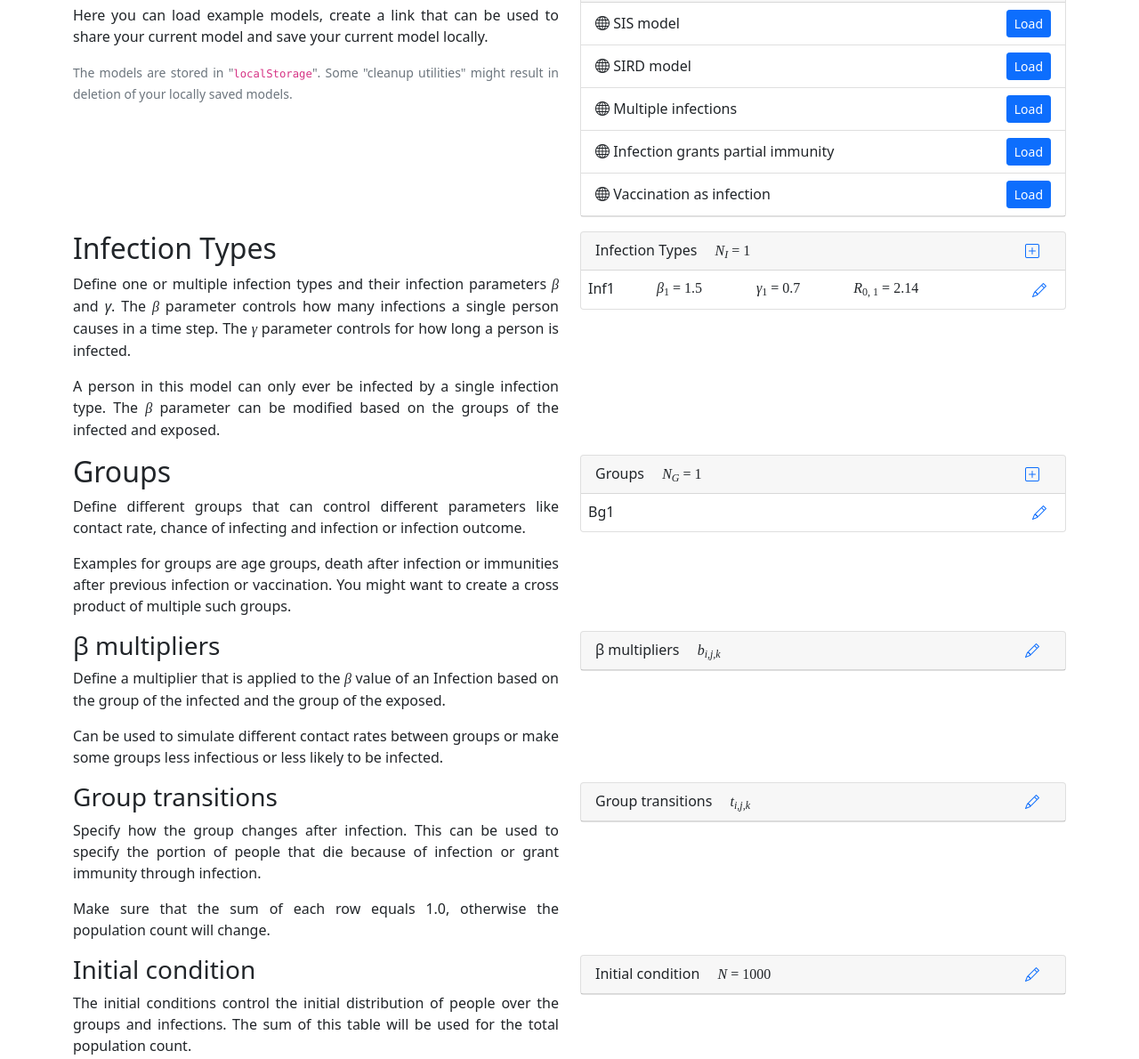
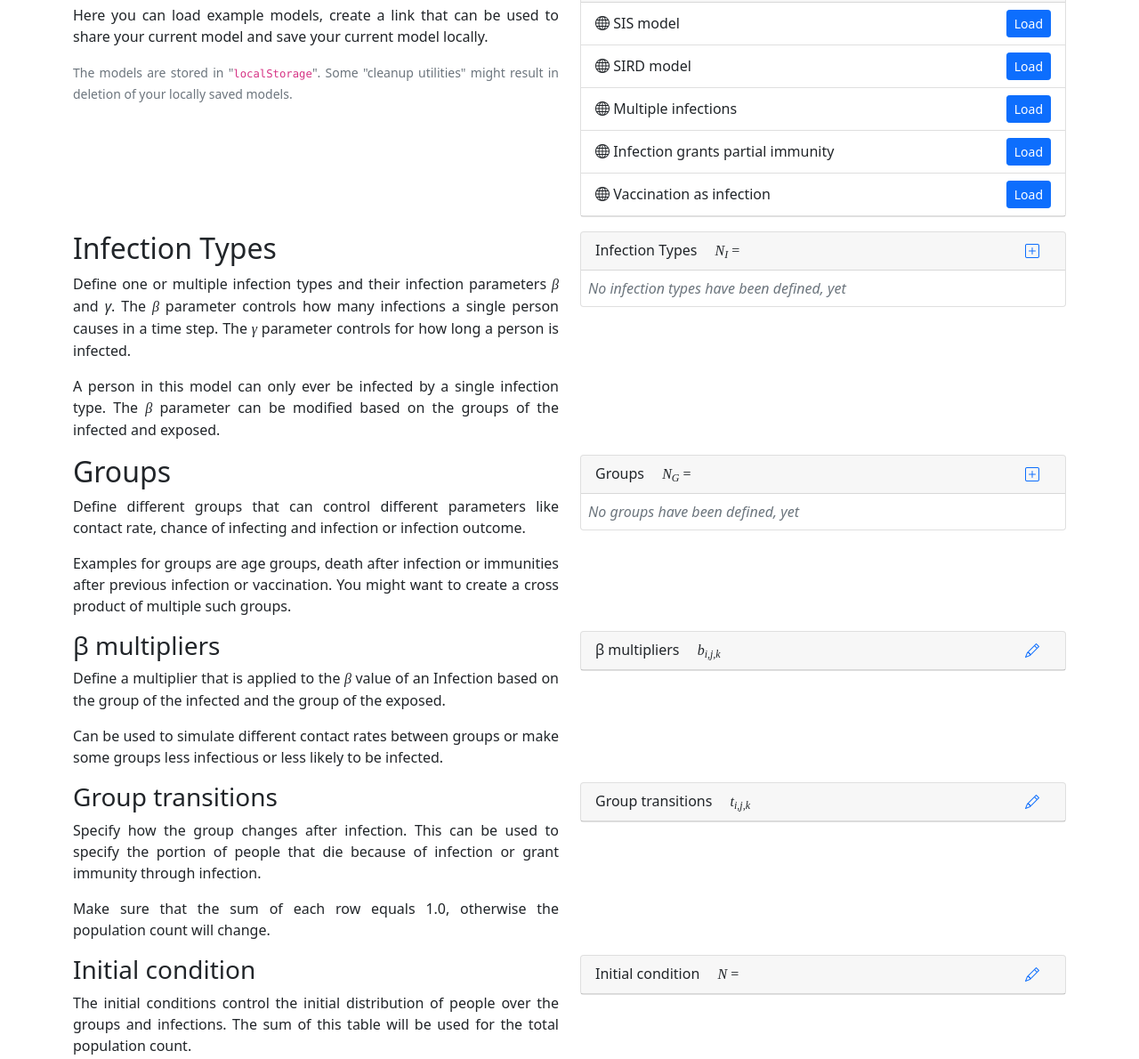
Before and after one commit to MaPePeR/swag-model, a plain HTML site: page index.html in a window 1280 px wide. Shown: the part 696-1886 px from the top of the page at 89% size. Drawn offline with nearby package versions, Linux system fonts and the light colour scheme.

Commit message:
Remove default on launch model

```diff
--- a/index.html
+++ b/index.html
@@ -659,21 +659,6 @@
                 loadFromHash();
             }, false);
             if(!loadFromHash()) {
-                model.addInfectionType({name: 'Inf1', beta: 1.5, gamma: 0.7});
-                //model.addInfectionType({name: 'Inf2', beta: 2, gamma: 0.6});
-                model.addGroup('Bg1');
-                //model.addGroup('Bg2')
-                //model.addGroup('Bg3')
-
-                model.setBetaMultipliers(0, [1]);
-                model.setInitialCondition([999,1]);
-                model.setGroupTransitions(0, [1]);
-
-                model.setGlobalBetaPoints([
-                    {x: 0, y: 1},
-                    {x: 100, y: 0.5},
-                    {x: 200, y: 0.75},
-                ])
             }
         </script>
     </body>
```
